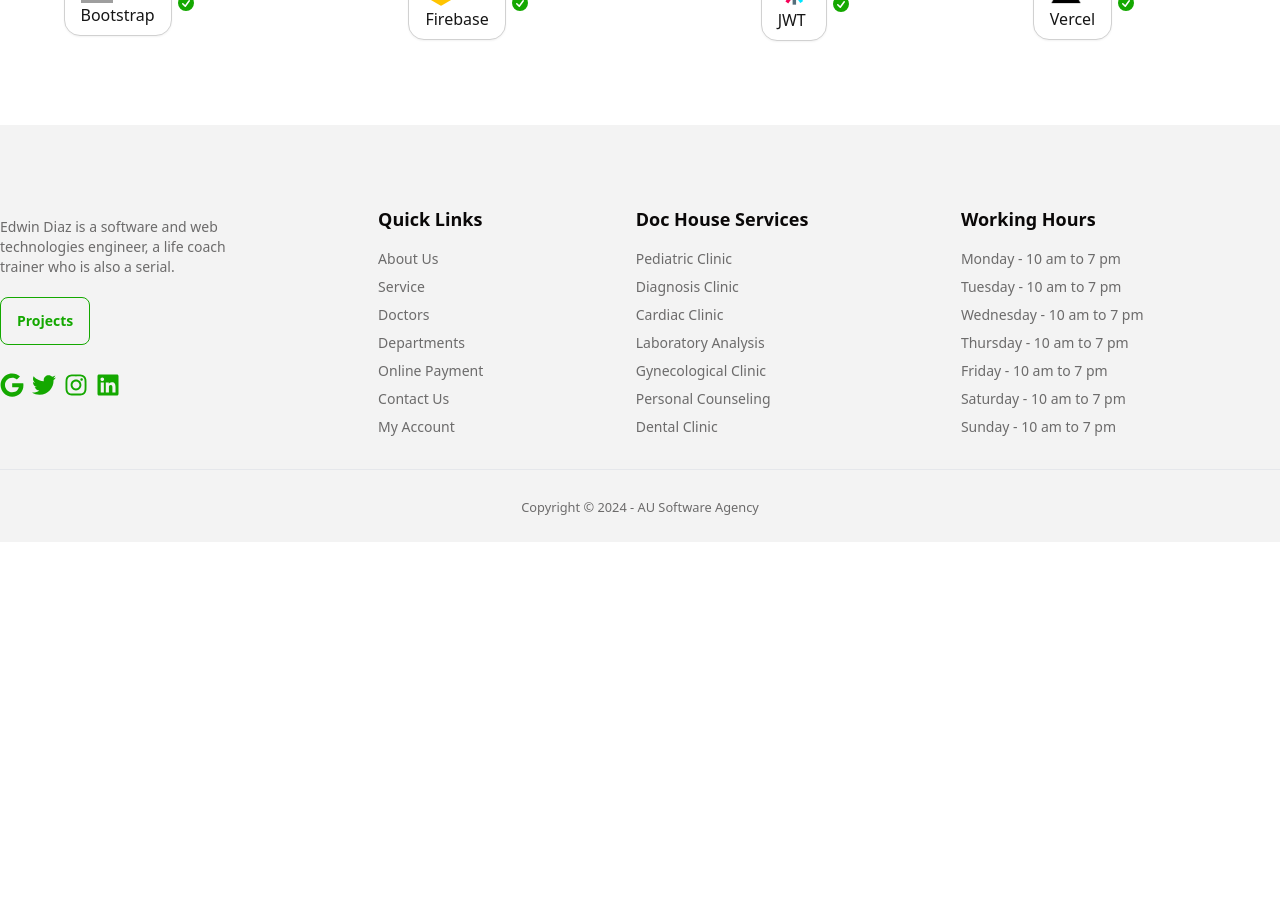
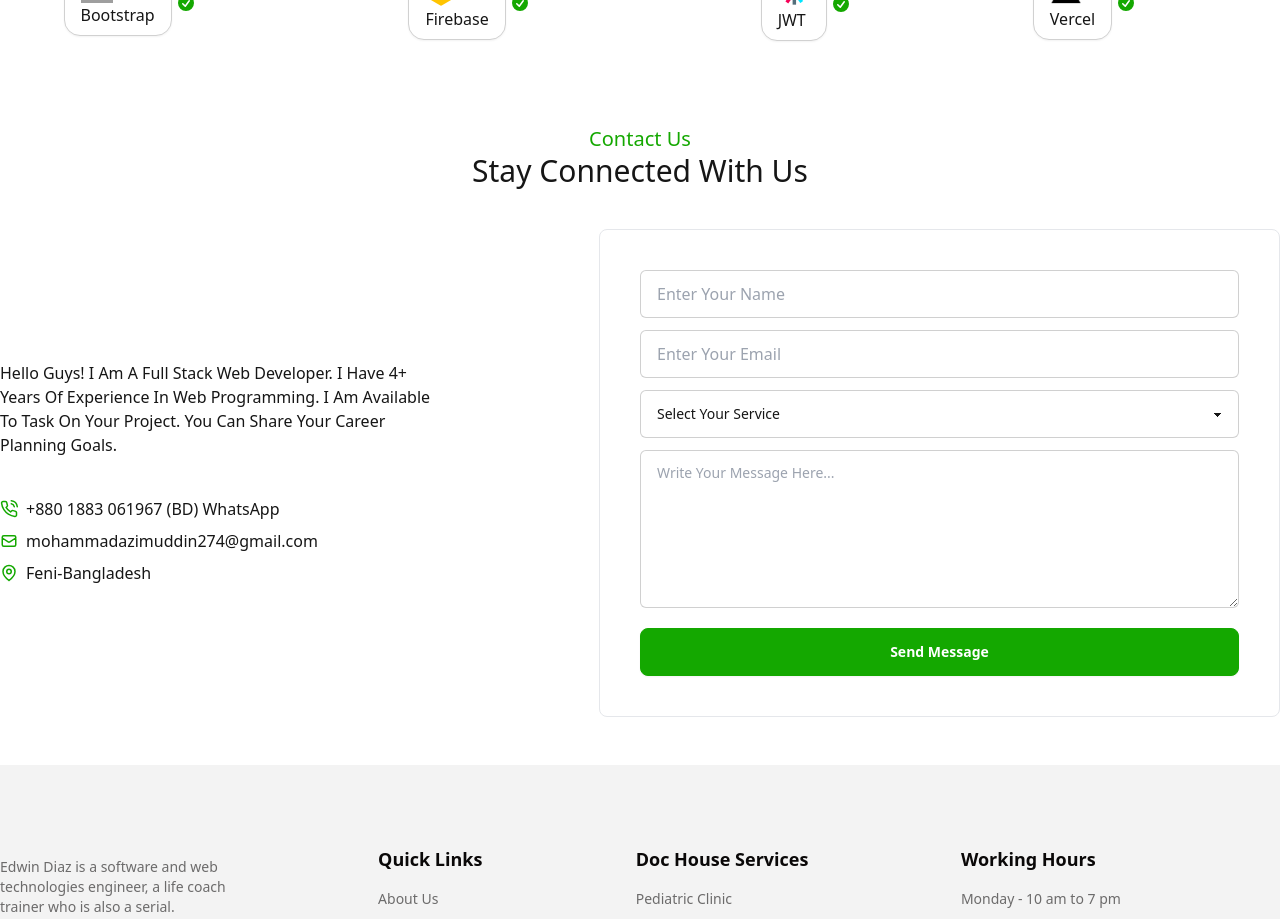
Before and after one commit to azimuddin2/azim-uddin-portfolio, a React (Vite) app: page / in a window 1280 px wide. Shown: the part 1400-2319 px from the top of the page. Before the commit the page ends 1942 px from the top, so only its background shows below. Built offline with nearby package versions, Linux system fonts and the light colour scheme; no server answers; grey boxes are pictures that could not be loaded.

Commit message:
added contactUs section task

```diff
--- /dev/null
+++ b/src/pages/Home/ContactUs/ContactUs.jsx
@@ -0,0 +1,97 @@
+import { FiPhoneCall } from "react-icons/fi";
+import { GrLocation } from "react-icons/gr";
+import { HiOutlineMail } from "react-icons/hi";
+
+const ContactUs = () => {
+    return (
+        <section className="my-12">
+
+            <div className="text-center mb-10">
+                <h2 className="text-xl text-primary font-medium">Contact Us</h2>
+                <h1 className="text-3xl font-medium capitalize">Stay connected with us</h1>
+            </div>
+
+            <div className="lg:flex justify-between items-center">
+
+                <div className="flex-1">
+                    <p className="lg:w-3/4 capitalize ">Hello Guys! I am a Full Stack web developer. I have 4+ years of experience in web programming. I am available to task on your project. You can share your career planning goals.</p>
+                    <div className="mt-10">
+                        <p className="flex items-center mb-2">
+                            <FiPhoneCall className="text-lg text-primary mr-2" />
+                            <span>+880 1883 061967 (BD) WhatsApp</span>
+                        </p>
+                        <p className="flex items-center mb-2">
+                            <HiOutlineMail className="text-lg text-primary mr-2" />
+                            <span>mohammadazimuddin274@gmail.com</span>
+                        </p>
+                        <p className="flex items-center">
+                            <GrLocation className="text-lg text-primary mr-2" />
+                            <span>Feni-Bangladesh</span>
+                        </p>
+                    </div>
+                </div>
+
+                <div className=" flex-1 border p-10 rounded-lg">
+                    <form>
+
+                        <div className="form-control mb-3">
+                            {/* <label className="label">
+                            <span className="label-text font-semibold">Name*</span>
+                        </label> */}
+                            <input
+                                name='name'
+                                type="text"
+                                placeholder="Enter Your Name"
+                                className="input input-bordered rounded-md focus:outline-none focus:border-primary focus:ring-1 focus:ring-primary"
+                                required
+                            />
+                        </div>
+
+                        <div className="form-control mb-3">
+                            {/* <label className="label">
+                            <span className="label-text font-semibold">Name*</span>
+                        </label> */}
+                            <input
+                                name='name'
+                                type="text"
+                                placeholder="Enter Your Email"
+                                className="input input-bordered rounded-md focus:outline-none focus:border-primary focus:ring-1 focus:ring-primary"
+                                required
+                            />
+                        </div>
+
+                        <div className="form-control mb-3">
+                            <select
+                                className=" select select-bordered rounded-md focus:outline-none focus:border-primary focus:ring-1 focus:ring-primary"
+                            >
+                                <option disabled selected>Select Your Service</option>
+                                <option>Han Solo</option>
+                                <option>Greedo</option>
+                            </select>
+                        </div>
+
+                        <div className="form-control">
+                            {/* <label className="label">
+                            <span className="label-text font-semibold">Message*</span>
+                        </label> */}
+                            <textarea
+                                name='message'
+                                rows='5'
+                                placeholder="Write Your Message Here..."
+                                className="textarea input-bordered rounded-md focus:outline-none focus:border-primary focus:ring-1 focus:ring-primary"
+                                required
+                            ></textarea>
+                        </div>
+
+                        <button className=" btn btn-primary text-white w-full mt-5">Send Message</button>
+
+                    </form>
+                </div>
+
+            </div>
+
+        </section>
+    );
+};
+
+export default ContactUs;
--- a/src/pages/Home/Home.jsx
+++ b/src/pages/Home/Home.jsx
@@ -1,4 +1,5 @@
 import Banner from "./Banner/Banner";
+import ContactUs from "./ContactUs/ContactUs";
 import Projects from "./Projects/Projects";
 import Services from "./Services/Services";
 import Skills from "./Skills/Skills";
@@ -10,6 +11,7 @@ const Home = () => {
             <Services></Services>
             <Projects></Projects>
             <Skills></Skills>
+            <ContactUs></ContactUs>
         </div>
     );
 };
```
